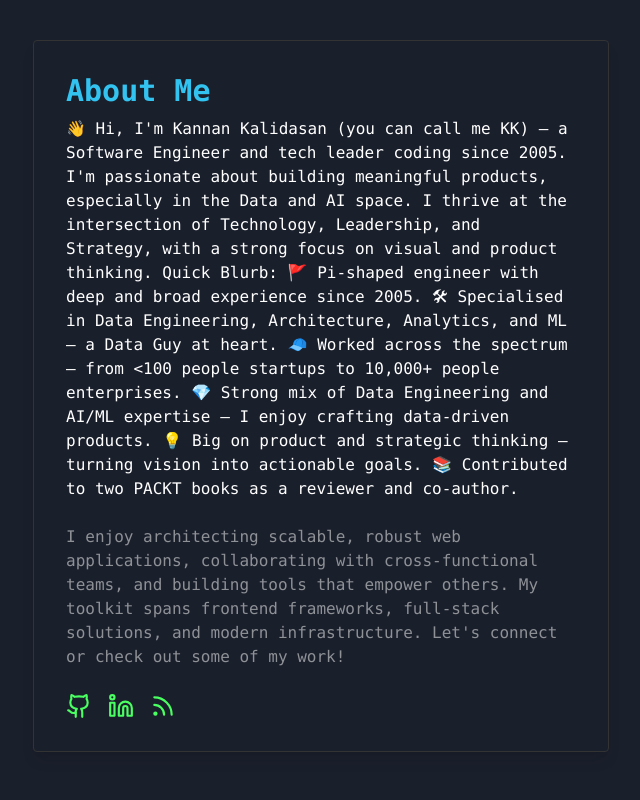
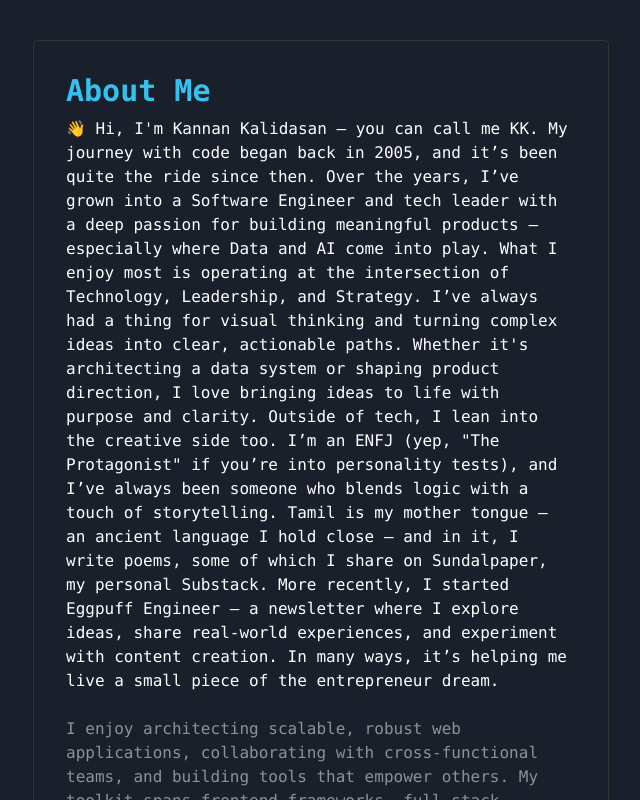
Before and after one commit to kannandreams/kannandreams.github.io, a React (Vite) app: page /about in a window 1280 px wide. Shown: the top 800 px of the page, without its empty margins (319-959 px from the left). Built offline with nearby package versions, Linux system fonts and the light colour scheme.

Commit message:
Code edited in Lovable Code Editor
Edited UI in Lovable

```diff
--- a/src/pages/About.tsx
+++ b/src/pages/About.tsx
@@ -12,23 +12,15 @@ const About = () => {
       <div className="max-w-xl w-full bg-terminal paper rounded-lg shadow-lg p-8 border border-terminal-border">
         <h1 className="text-3xl font-bold mb-2 text-terminal-accent">About Me</h1>
         <p className="text-base text-white mb-6">
-          👋 Hi, I'm Kannan Kalidasan (you can call me KK) — a Software Engineer and tech leader coding since 2005. I'm passionate about building meaningful products, especially in the Data and AI space.
-          I thrive at the intersection of Technology, Leadership, and Strategy, with a strong focus on visual and product thinking.
+          👋 Hi, I'm Kannan Kalidasan — you can call me KK.
+My journey with code began back in 2005, and it’s been quite the ride since then. Over the years, I’ve grown into a Software Engineer and tech leader with a deep passion for building meaningful products — especially where Data and AI come into play.
+What I enjoy most is operating at the intersection of Technology, Leadership, and Strategy. I’ve always had a thing for visual thinking and turning complex ideas into clear, actionable paths. Whether it's architecting a data system or shaping product direction, I love bringing ideas to life with purpose and clarity.
 
-          Quick Blurb:
-
-              🚩 Pi-shaped engineer with deep and broad experience since 2005.
-
-              🛠 Specialised in Data Engineering, Architecture, Analytics, and ML — a Data Guy at heart.
-
-              🧢 Worked across the spectrum — from &lt;100 people startups to 10,000+ people enterprises.
-
-              💎 Strong mix of Data Engineering and AI/ML expertise — I enjoy crafting data-driven products.
-
-              💡 Big on product and strategic thinking — turning vision into actionable goals.
-
-              📚 Contributed to two PACKT books as a reviewer and co-author.
-
+Outside of tech, I lean into the creative side too.
+I’m an ENFJ (yep, "The Protagonist" if you’re into personality tests), and I’ve always been someone who blends logic with a touch of storytelling.
+Tamil is my mother tongue — an ancient language I hold close — and in it, I write poems, some of which I share on Sundalpaper, my personal Substack.
+More recently, I started Eggpuff Engineer — a newsletter where I explore ideas, share real-world experiences, and experiment with content creation.
+In many ways, it’s helping me live a small piece of the entrepreneur dream.
         </p>
         <p className="text-terminal-muted mb-4">
           I enjoy architecting scalable, robust web applications, collaborating with cross-functional teams, and building tools that empower others. My toolkit spans frontend frameworks, full-stack solutions, and modern infrastructure. Let's connect or check out some of my work!
```
